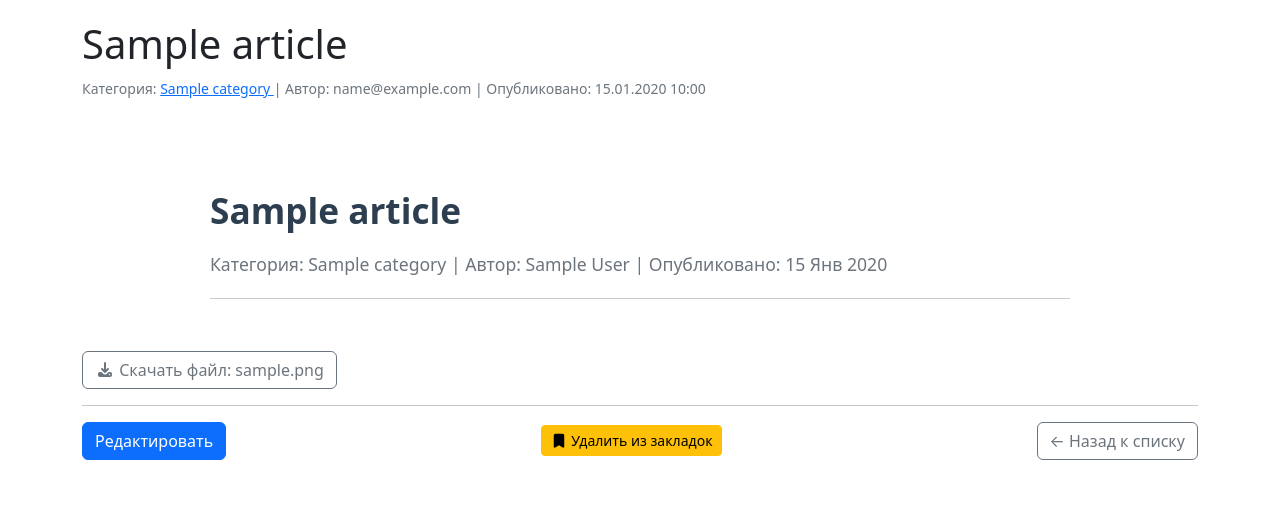
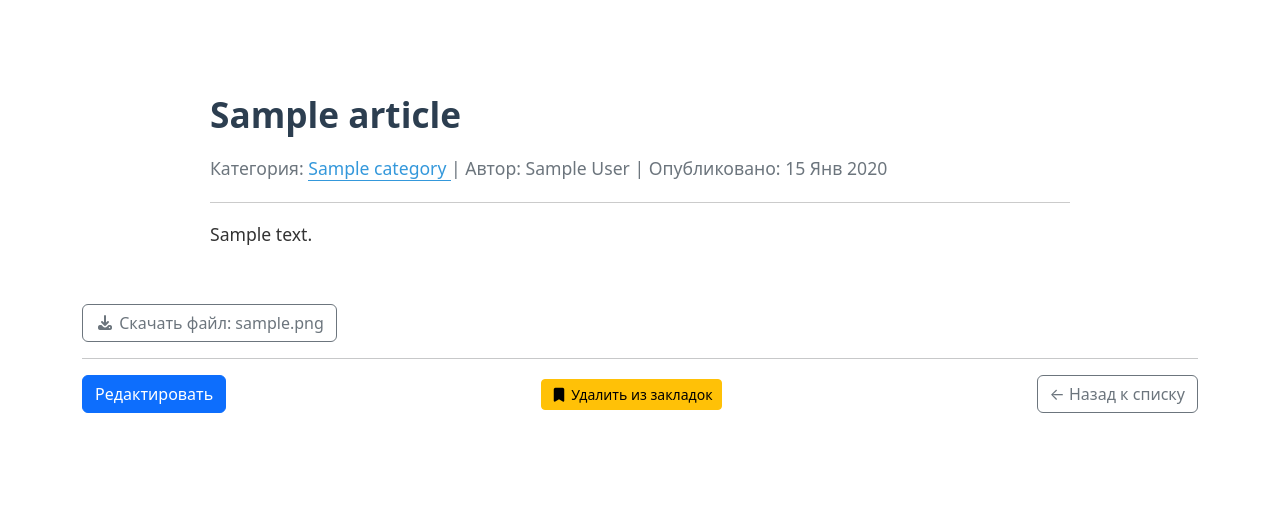
Before and after one commit to imakarovms/corporate-wiki-platform, a Django app: a page that uses wiki/templates/base.html in a window 1280 px wide. Shown: the part 168-688 px from the top of the page. Run offline with Django 5.2, Linux system fonts and the light colour scheme; a user stored in the database is signed in; tables that the repository leaves empty hold one stand-in row (values such as "Sample post"); some libraries are stand-ins or nearby versions.

````diff
--- a/wiki/forms.py
+++ b/wiki/forms.py
@@ -4,7 +4,7 @@ from .models import Article
 class ArticleForm(forms.ModelForm):
     class Meta:
         model = Article
-        fields = ['title', 'category', 'tags', 'content', 'file', 'status']
+        fields = ['title', 'category', 'content', 'file']
         widgets = {
             'content': forms.Textarea(attrs={
                 'class': 'form-control',
--- a/wiki/templates/base.html
+++ b/wiki/templates/base.html
@@ -12,9 +12,13 @@
     <link rel="stylesheet" href="{% static 'wiki/css/main.css' %}">
     <link rel="stylesheet" href="https://cdn.jsdelivr.net/npm/glightbox/dist/css/glightbox.min.css" />
     <link rel="stylesheet" href="{% static 'wiki/css/article.css' %}">
-    <!-- Стили CKEditor 5 -->
-    <link rel="stylesheet" href="{% static 'django_ckeditor_5/ckeditor5.css' %}">
+    <!-- GLightbox CSS -->
+    <link rel="stylesheet" href="https://cdn.jsdelivr.net/npm/glightbox/dist/css/glightbox.min.css" />
+
 </head>
+
+<script src="https://cdn.jsdelivr.net/npm/glightbox/dist/js/glightbox.min.js"></script>
+
 <body>
     {% block header %}
     <header>
@@ -114,18 +118,8 @@
         });
     </script>
 
-    <script>
-    document.addEventListener('DOMContentLoaded', function() {
-        // Инициализируем GLightbox для всех ссылок с классом 'glightbox'
-        const lightbox = GLightbox({
-            selector: '.glightbox',
-            touchNavigation: true,
-            loop: true,
-            width: '90vw', // Ширина модального окна
-            height: '90vh', // Высота модального окна
-        });
-    });
-    </script>
+
+
 
     {% block extra_js %}
     {% endblock %}
--- a/wiki/templates/wiki/article_detail.html
+++ b/wiki/templates/wiki/article_detail.html
@@ -20,35 +20,22 @@
     </nav>
   {% endif %}
 
-  <!-- Заголовок статьи -->
+  <!-- Статья -->
+  <article class="article-content">
     <h1>{{ article.title }}</h1>
-
-  <!-- Метаинформация -->
     <p class="text-muted">
-    <small>
       Категория:
       <a href="{% url 'wiki:article_list_by_category' article.category.slug %}">
         {{ article.category.name }}
       </a> |
-      Автор: {{ article.author.email }} |
-      Опубликовано: {{ article.created_at|date:"d.m.Y H:i" }}
-    </small>
-  </p>
-
-  <!-- Содержание статьи -->
-<article class="article-content">
-    <h1>{{ article.title }}</h1>
-    <p class="text-muted">
-        Категория: {{ article.category }} |
       Автор: {{ article.author.get_full_name|default:article.author.email }} |
       Опубликовано: {{ article.created_at|date:"d M Y" }}
     </p>
     <hr>
-    <!-- Выводим преобразованный HTML -->
     {{ article.content_html|safe }}
   </article>
 
-  <!-- Файл (если есть) -->
+  <!-- Файл -->
   {% if article.file %}
     <div class="mt-3">
       <a href="{{ article.file.url }}" class="btn btn-outline-secondary">
@@ -57,16 +44,17 @@
     </div>
   {% endif %}
 
-  <!-- Управление статьёй -->
+  <!-- Управление -->
   <hr>
   <div class="d-flex justify-content-between align-items-center">
     {% if user == article.author %}
       <a href="{% url 'wiki:article_edit' article.slug %}" class="btn btn-primary">
         Редактировать
       </a>
+    {% else %}
+      <div></div> <!-- Заполнитель для выравнивания -->
     {% endif %}
 
-    <!-- Закладки -->
     <span id="bookmark-button-{{ article.slug }}">
       {% if user.is_authenticated %}
         {% if is_bookmarked %}
@@ -112,23 +100,25 @@
 {% block extra_js %}
 <script>
 document.addEventListener('DOMContentLoaded', function() {
-    // Находим контейнер с контентом статьи
     const articleContent = document.querySelector('.article-content');
     if (!articleContent) return;
 
-    // Находим все изображения внутри контейнера
     const images = articleContent.querySelectorAll('img');
+    if (images.length === 0) return;
+
     images.forEach(img => {
-        // Создаем ссылку
         const link = document.createElement('a');
-        link.href = img.src; // Ссылка ведет на полный размер изображения
-        link.className = 'glightbox'; // Класс для GLightbox
-        link.setAttribute('data-gallery', 'article-gallery'); // Для создания галереи из всех изображений статьи
-
-        // Оборачиваем изображение в ссылку
+        link.href = img.src;
+        link.className = 'glightbox';
+        link.setAttribute('data-gallery', 'article-gallery');
         img.parentNode.insertBefore(link, img);
         link.appendChild(img);
     });
+
+    // Инициализация GLightbox — только если есть изображения
+    if (typeof GLightbox === 'function') {
+        GLightbox({ selector: '.glightbox' });
+    }
 });
 </script>
 {% endblock %}
--- a/wiki/templates/wiki/article_form.html
+++ b/wiki/templates/wiki/article_form.html
@@ -5,6 +5,12 @@
   <div class="row justify-content-center">
     <div class="col-md-10">
       <h1 class="mb-4">{% if object %}Редактировать статью{% else %}Создать статью{% endif %}</h1>
+
+          {% if form.non_field_errors %}
+            <div class="alert alert-danger">
+              {{ form.non_field_errors }}
+            </div>
+          {% endif %}
 
       <form method="post" enctype="multipart/form-data">
         {% csrf_token %}
--- a/wiki/views.py
+++ b/wiki/views.py
@@ -46,38 +46,39 @@ class ArticleDetailView(DetailView):
         context = super().get_context_data(**kwargs)
         article = self.get_object()
 
-        # Преобразуем Markdown в HTML с поддержкой дополнительных функций
+        # 1. Рендеринг Markdown → HTML
         article.content_html = markdown2.markdown(
             article.content,
             extras=[
-                "fenced-code-blocks",  # Поддержка блоков кода ```
-                "tables",              # Поддержка таблиц
-                "strike",              # Поддержка ~~зачеркнутого~~ текста
-                "task_list",           # Поддержка списков задач - [x]
-                "code-friendly",       # Не обрабатывает подчеркивания внутри слов
+                "fenced-code-blocks",
+                "tables",
+                "strike",
+                "task_list",
+                "code-friendly",
             ]
         )
-        context['article'] = article
-        return context
 
-    def get_context_data(self, **kwargs):
-        context = super().get_context_data(**kwargs)
-        article = self.get_object()
-
-        # Проверяем, добавлена ли статья в закладки
+        # 2. Проверка закладок
         is_bookmarked = False
         if self.request.user.is_authenticated:
             is_bookmarked = Bookmark.objects.filter(
                 user=self.request.user,
                 article=article
             ).exists()
+        context['is_bookmarked'] = is_bookmarked
 
-        context['is_bookmarked'] = is_bookmarked
+        # 3. Хлебные крошки
         context['breadcrumbs'] = [
             {'name': 'Главная', 'url': reverse('home')},
-            {'name': article.category.name, 'url': reverse('wiki:article_list_by_category', kwargs={'slug': article.category.slug})},
+            {
+                'name': article.category.name,
+                'url': reverse('wiki:article_list_by_category', kwargs={'slug': article.category.slug})
+            },
             {'name': article.title, 'url': ''},
         ]
+
+        # 4. Передаём обновлённый объект статьи (с content_html)
+        context['article'] = article
         return context
 
     def get(self, request, *args, **kwargs):
@@ -97,15 +98,26 @@ class ArticleCreateView(LoginRequiredMixin, CreateView):
 
     def form_valid(self, form):
         form.instance.author = self.request.user
-        form.instance.status = 'PENDING'
+        form.instance.status = 'PUBLISHED'
         return super().form_valid(form)
 
+# wiki/views.py
 class ArticleUpdateView(LoginRequiredMixin, UpdateView):
     model = Article
     form_class = ArticleForm
     template_name = 'wiki/article_form.html'
     slug_field = 'slug'
     slug_url_kwarg = 'slug'
+
+    def form_valid(self, form):
+        # Сохраняем статью как черновик или отправляем на модерацию
+        if self.request.user.is_staff or self.request.user.role == 'MODERATOR':
+            # Модератор может публиковать напрямую
+            pass
+        else:
+            # Обычный пользователь — отправляет на модерацию
+            form.instance.status = 'PENDING'
+        return super().form_valid(form)
 
     def get_success_url(self):
         return self.object.get_absolute_url()
````
Lines whose indentation alone changed are shown as unchanged.
